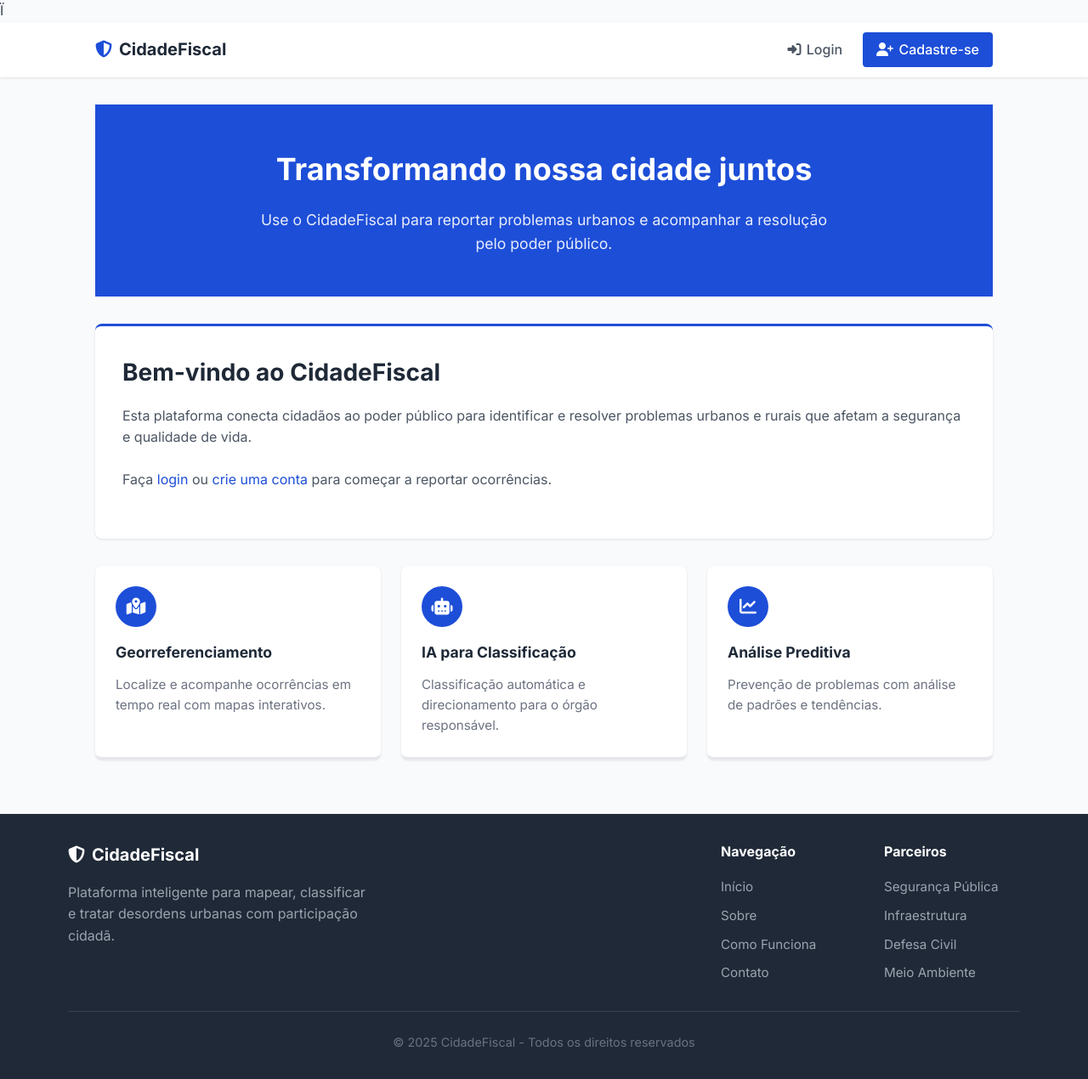
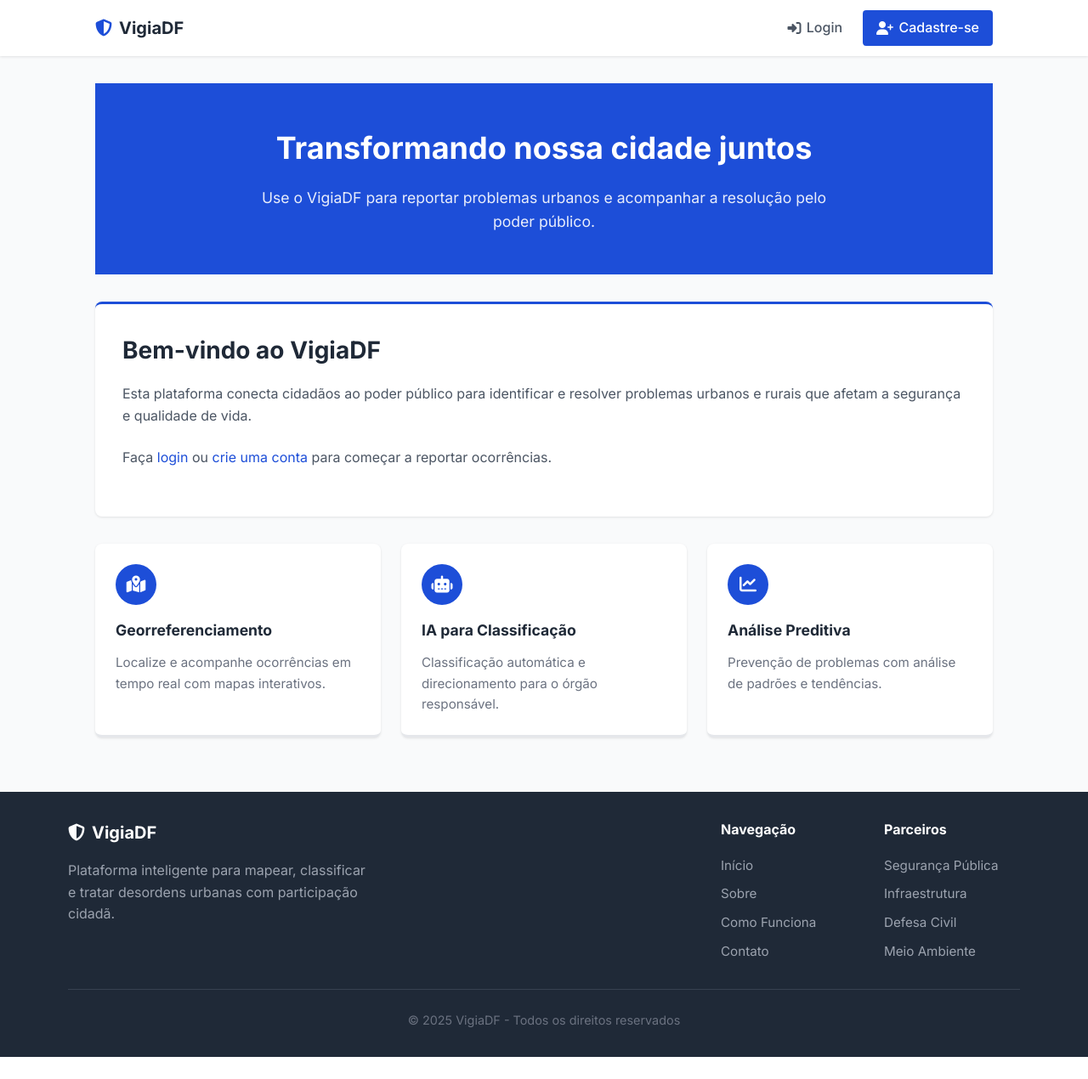
Before and after one commit to anac-roline/hackathon_seguranca, a Flask app: page / in a window 1280 px wide. Shown: the whole page at 85% size. After the commit the page ends 1244 px from the top, so only its background shows below. Run offline with Flask 3, Linux system fonts and the light colour scheme.

Commit message:
change project name

```diff
--- a/app/templates/base.html
+++ b/app/templates/base.html
@@ -3,17 +3,17 @@
 <head>
     <meta charset="UTF-8">
     <meta name="viewport" content="width=device-width, initial-scale=1.0">
-    <title>{% block title %}Sistema de Login{% endblock %} | CidadeFiscal</title>
+    <title>{% block title %}Sistema de Login{% endblock %} | VigiaDF</title>
     <link rel="stylesheet" href="https://cdnjs.cloudflare.com/ajax/libs/font-awesome/6.4.0/css/all.min.css">
     <link href="https://fonts.googleapis.com/css2?family=Inter:wght@400;500;600;700&display=swap" rel="stylesheet">
-<link rel="stylesheet" href="{{ url_for('static', filename='css/style.css') }}">Ï
+<link rel="stylesheet" href="{{ url_for('static', filename='css/style.css') }}">
 </head>
 <body>
     <header>
         <nav>
             <a href="{{ url_for('main.index') }}" class="logo">
                 <i class="fas fa-shield-alt"></i>
-                CidadeFiscal
+                VigiaDF
             </a>
             <ul>
                 {% if 'username' in session %}
@@ -43,11 +43,11 @@
         {% block content %}
         <div class="home-header">
             <h1>Transformando nossa cidade juntos</h1>
-            <p>Use o CidadeFiscal para reportar problemas urbanos e acompanhar a resolução pelo poder público.</p>
+            <p>Use o VigiaDF para reportar problemas urbanos e acompanhar a resolução pelo poder público.</p>
         </div>
 
         <div class="content-box">
-            <h1>Bem-vindo ao CidadeFiscal</h1>
+            <h1>Bem-vindo ao VigiaDF</h1>
             <p>Esta plataforma conecta cidadãos ao poder público para identificar e resolver problemas urbanos e rurais que afetam a segurança e qualidade de vida.</p>
 
             {% if 'username' not in session %}
@@ -87,7 +87,7 @@
     <footer>
         <div class="footer-content">
             <div class="footer-brand">
-                <h3><i class="fas fa-shield-alt"></i> CidadeFiscal</h3>
+                <h3><i class="fas fa-shield-alt"></i> VigiaDF</h3>
                 <p>Plataforma inteligente para mapear, classificar e tratar desordens urbanas com participação cidadã.</p>
             </div>
             <div class="footer-links">
@@ -112,7 +112,7 @@
             </div>
         </div>
         <div class="footer-bottom">
-            <p>&copy; 2025 CidadeFiscal - Todos os direitos reservados</p>
+            <p>&copy; 2025 VigiaDF - Todos os direitos reservados</p>
         </div>
     </footer>
 </body>
--- a/app/templates/dashboard.html
+++ b/app/templates/dashboard.html
@@ -6,7 +6,7 @@
 <div class="dashboard-header">
     <div class="dashboard-welcome">
         <h1>Olá, <span>{{ session['username'] }}</span></h1>
-        <p>Bem-vindo ao seu painel de controle no CidadeFiscal</p>
+        <p>Bem-vindo ao seu painel de controle no VigiaDF</p>
     </div>
     <div class="dashboard-actions">
         <a href="{{ url_for('main.report_issue') }}" class="btn btn-primary">
--- a/app/templates/index.html
+++ b/app/templates/index.html
@@ -5,11 +5,11 @@
 {% block content %}
 <div class="home-header">
     <h1>Transformando nossa cidade juntos</h1>
-    <p>Use o CidadeFiscal para reportar problemas urbanos e acompanhar a resolução pelo poder público.</p>
+    <p>Use o VigiaDF para reportar problemas urbanos e acompanhar a resolução pelo poder público.</p>
 </div>
 
 <div class="content-box">
-    <h1>Bem-vindo ao CidadeFiscal</h1>
+    <h1>Bem-vindo ao VigiaDF</h1>
     <p>Esta plataforma conecta cidadãos ao poder público para identificar e resolver problemas urbanos e rurais que afetam a segurança e qualidade de vida.</p>
 
     {% if 'username' not in session %}
--- a/app/templates/signup.html
+++ b/app/templates/signup.html
@@ -5,7 +5,7 @@
 {% block content %}
     <div class="form-container">
         <h2>Criar Nova Conta</h2>
-        <form method="POST" action="{{ url_for('signup') }}">
+        <form method="POST" action="{{ url_for('auth.signup') }}">
             <div class="form-group">
                 <label for="username">Nome de Usuário</label>
                 <input type="text" id="username" name="username" required>
@@ -16,6 +16,6 @@
             </div>
             <button type="submit" class="btn">Cadastrar</button>
         </form>
-        <p class="form-link">Já tem uma conta? <a href="{{ url_for('login') }}">Faça login</a></p>
+        <p class="form-link">Já tem uma conta? <a href="{{ url_for('auth.login') }}">Faça login</a></p>
     </div>
 {% endblock %}
```
Also changed, not shown: instance/site.db, 1 other file.
